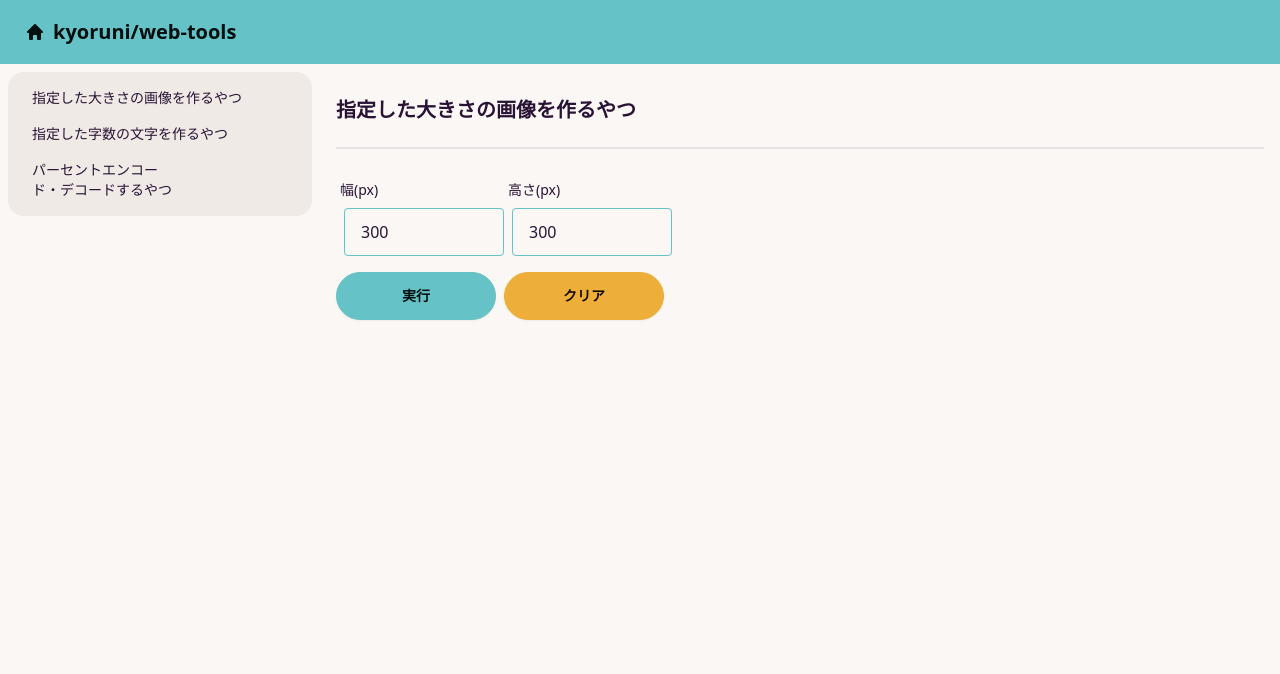
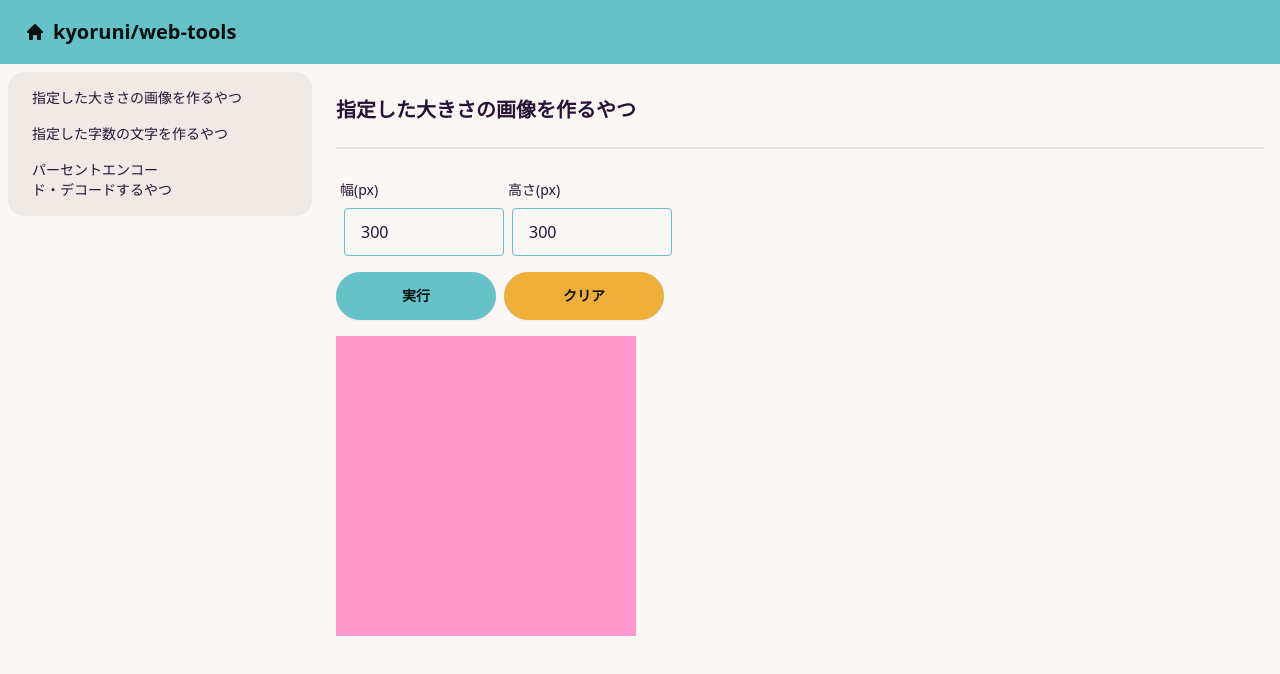
Before and after one commit to kyoruni/web-tools, a Nuxt app: page /image-generator in a window 1280 px wide. Both pictures are taken after a click on the button "実行". Shown: the top 674 px of the page. Built offline with nearby package versions, Linux system fonts and the light colour scheme.

Commit message:
:wrench: 画像を生成

```diff
--- a/pages/image-generator.vue
+++ b/pages/image-generator.vue
@@ -23,6 +23,9 @@
     </div>
     <button class="btn btn-primary mr-2" :class="buttonClass" @click="execute">実行</button>
     <button class="btn btn-accent" :class="buttonClass" @click="clear">クリア</button>
+    <div class="mt-4" v-if="imageUrl">
+      <img :src="imageUrl" :alt="`${width}x${height}`"/>
+    </div>
   </div>
 </template>
 
@@ -31,14 +34,28 @@ import { ref } from 'vue';
 
 const width = ref(300);
 const height = ref(300);
+const imageUrl = ref('');
 
 const buttonClass = 'w-40 mt-4';
 
 const execute = () => {
   alert('execute');
+  generateImage();
 }
 
 const clear = () => {
   alert('clear');
 }
+
+const generateImage = () => {
+  const canvas = document.createElement('canvas');
+  canvas.width = width.value;
+  canvas.height = height.value;
+  const context = canvas.getContext('2d');
+
+  context.fillStyle = '#ff99cc';
+  context.fillRect(0, 0, canvas.width, canvas.height);
+
+  imageUrl.value = canvas.toDataURL('image/png');
+}
 </script>
```
